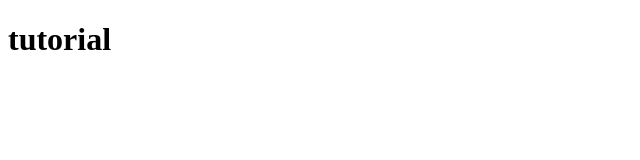
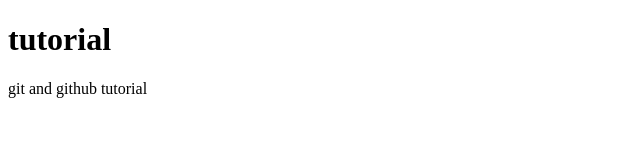
Before and after one commit to mohammedafeef/web-animations, a plain HTML site: page index.html in a window 1280 px wide. Shown: the whole page, without its empty margins (0-640 px from the left). Drawn offline with Linux system fonts and the light colour scheme.

Commit message:
about updated

```diff
--- a/index.html
+++ b/index.html
@@ -8,5 +8,6 @@
 </head>
 <body>
     <h1 class="title">tutorial</h1>
+    <p>git and github tutorial</p>
 </body>
 </html>
```
